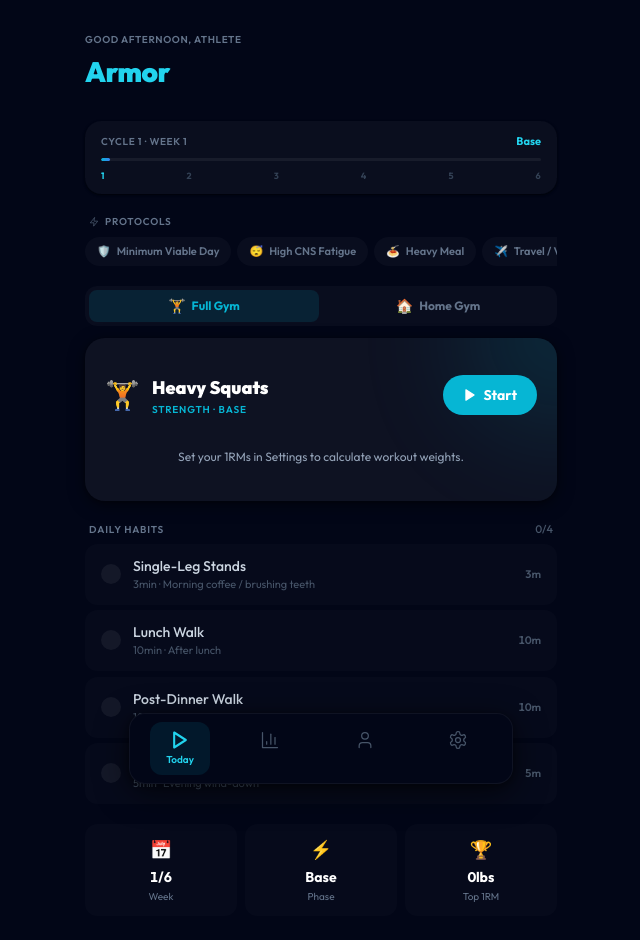
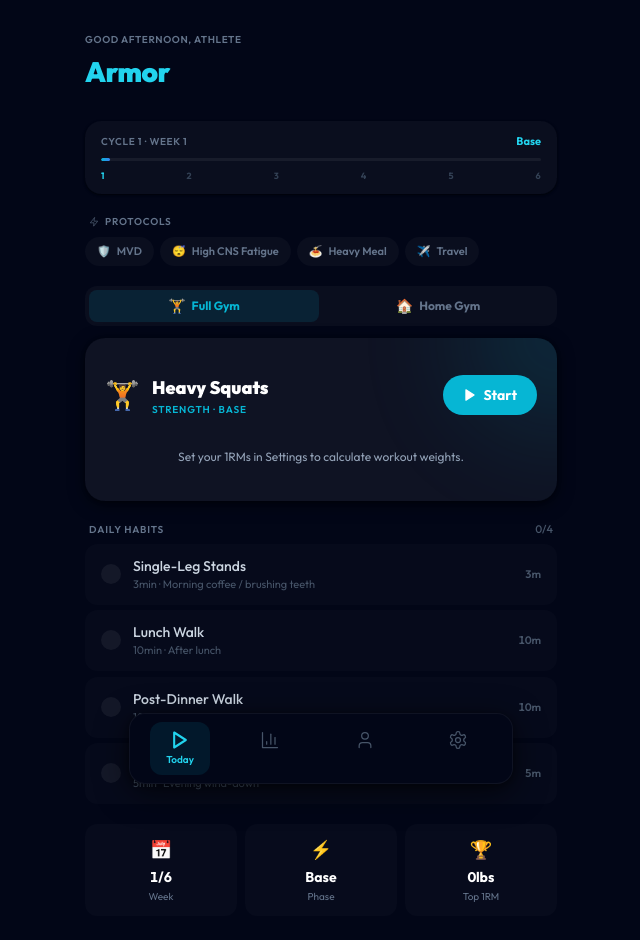
Before and after one commit to camster91/Shift6, a React (Vite) app: page / in a window 1280 px wide. Both pictures are taken after a click on the button "Use both — set 1RMs as you go". Shown: the top 940 px of the page, without its empty margins (319-959 px from the left). Built offline with nearby package versions, Linux system fonts and the light colour scheme.

Commit message:
fix: travel chip truncation with fade indicator (round 2)

```diff
--- a/src/pages/ArmorDashboard.jsx
+++ b/src/pages/ArmorDashboard.jsx
@@ -43,6 +43,11 @@ function CycleProgress({ week, day, totalCyclesCompleted }) {
 
 function ModifierRow({ activeModifiers, onToggle }) {
   const entries = Object.values(MODIFIERS);
+  // Short display labels to prevent truncation on390px viewports
+  const labelOverride = {
+    mvdMode: 'MVD',
+    travelMode: 'Travel',
+ };
   return (
     <div>
       <div className="flex items-center gap-1.5 mb-2 px-1">
@@ -52,6 +57,7 @@ function ModifierRow({ activeModifiers, onToggle }) {
           <span className="w-1.5 h-1.5 rounded-full bg-amber-400 animate-pulse" />
         )}
       </div>
+      <div className="relative">
         <div className="flex gap-1.5 overflow-x-auto no-scrollbar">
           {entries.map(mod => {
             const active = activeModifiers[mod.id];
@@ -67,10 +73,13 @@ function ModifierRow({ activeModifiers, onToggle }) {
                 style={{ fontSize: '11px', fontWeight: 600 }}
               >
                 <span>{mod.icon}</span>
-              <span className="whitespace-nowrap">{mod.label}</span>
+                <span className="whitespace-nowrap">{labelOverride[mod.id] ?? mod.label}</span>
               </button>
             );
           })}
+        </div>
+        {/* Right-edge fade gradient signals scrollable content */}
+        <div className="absolute inset-y-0 right-0 w-12 bg-gradient-to-r from-transparent to-[#020617] pointer-events-none" />
       </div>
     </div>
   );
```
Lines whose indentation alone changed are shown as unchanged.
